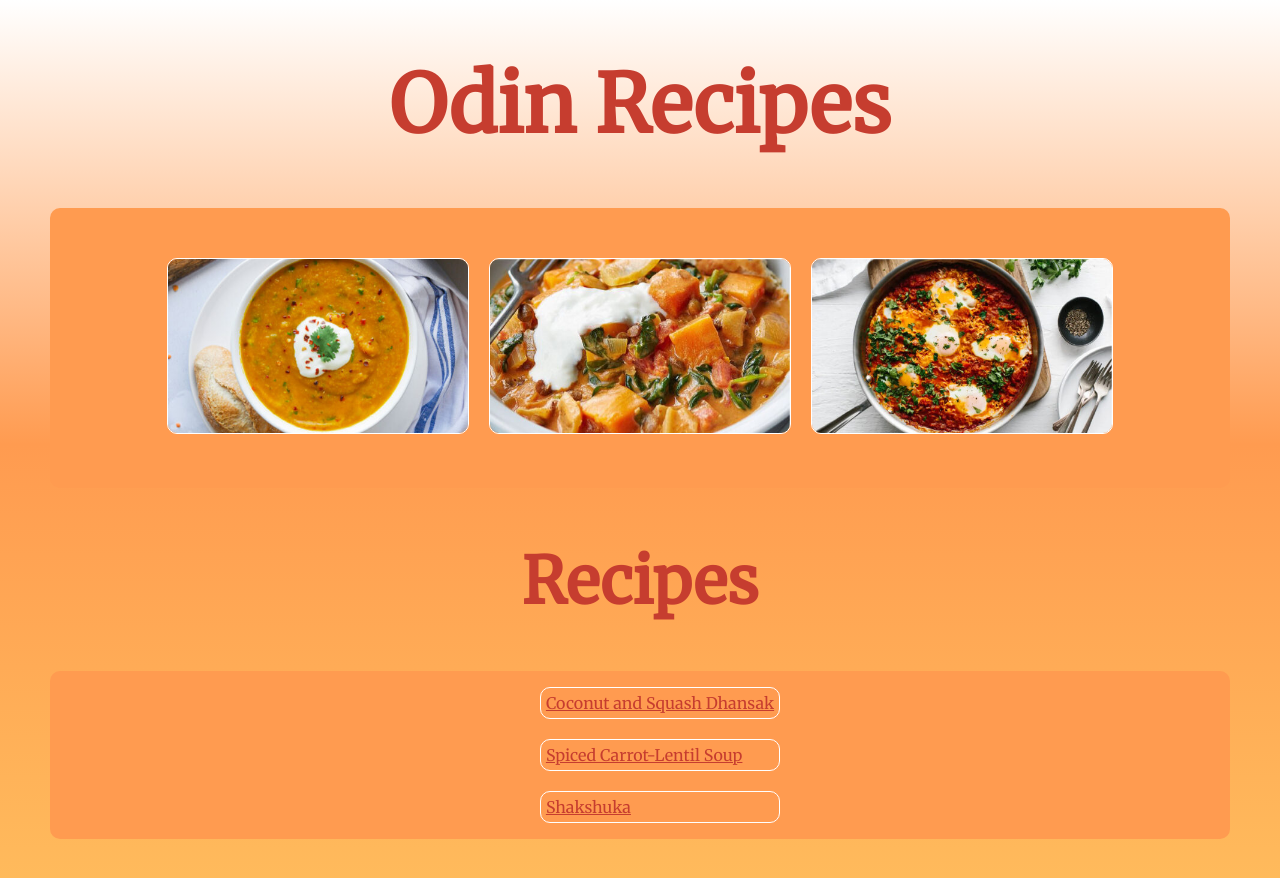
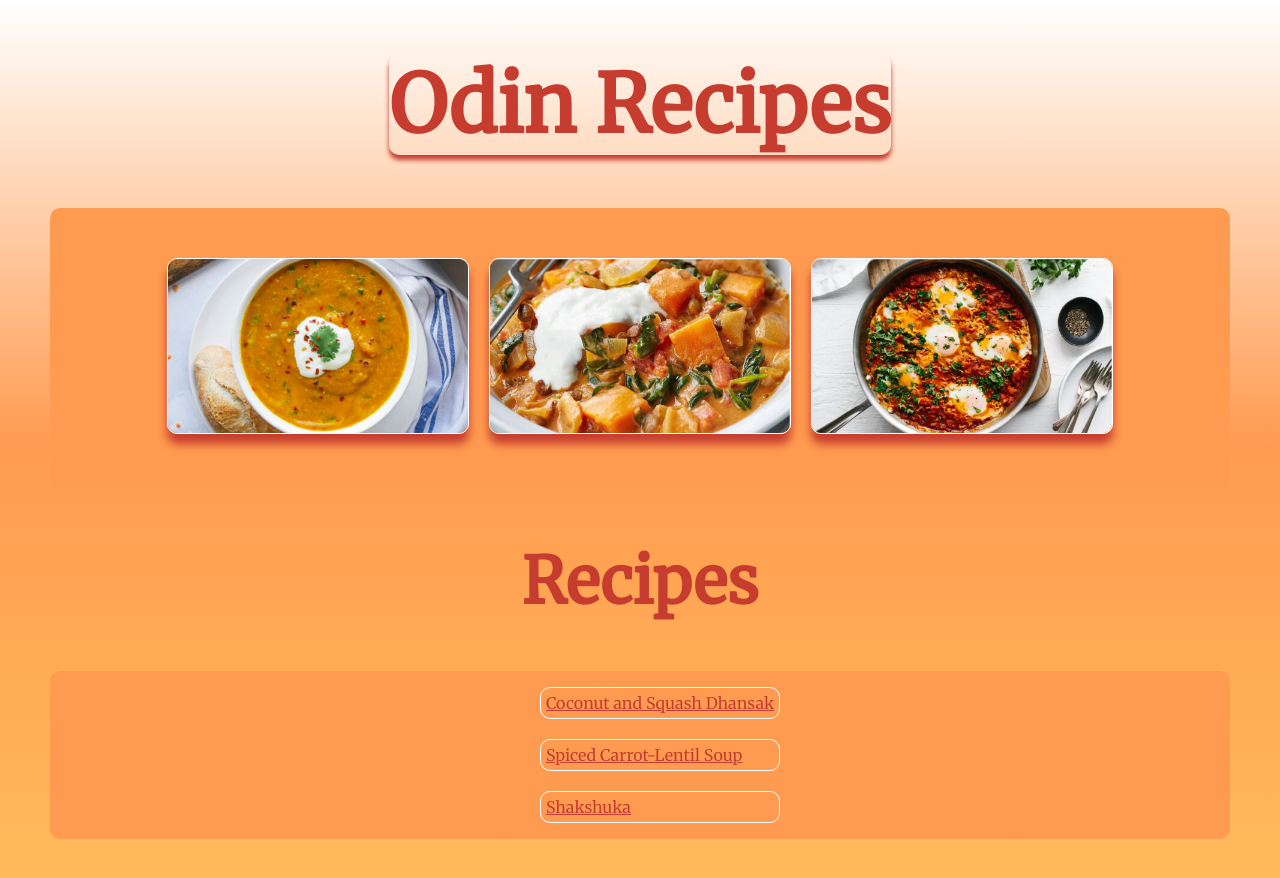
Before and after one commit to MichaelGee76/odin-recipes, a plain HTML site: page index.html in a window 1280 px wide. Drawn offline with Linux system fonts and the light colour scheme.

Commit message:
More CSS
just testing the commands

```diff
--- a/style.css
+++ b/style.css
@@ -9,6 +9,8 @@ h1 {
     justify-content: center;
     color: #C63D2F;
     font-size: 5rem;
+    border-radius: 10px;
+    box-shadow: 0px 5px 5px 0px;
 }
 
 .header {
@@ -31,12 +33,13 @@ h1 {
 .hero {
     border: 0.5px solid white;
     border-radius: 10px;
+    box-shadow: 0 10px 10px 0 #C63D2F;
 
 
 }
 
 .hero:hover {
-    transform: scale(1);
+    transform: scale(1.5);
 }
 
 ul {
@@ -80,4 +83,5 @@ h2 {
     color: #C63D2F;
     font-size: 4rem;
     border-radius: 10px;
+
 }
```
